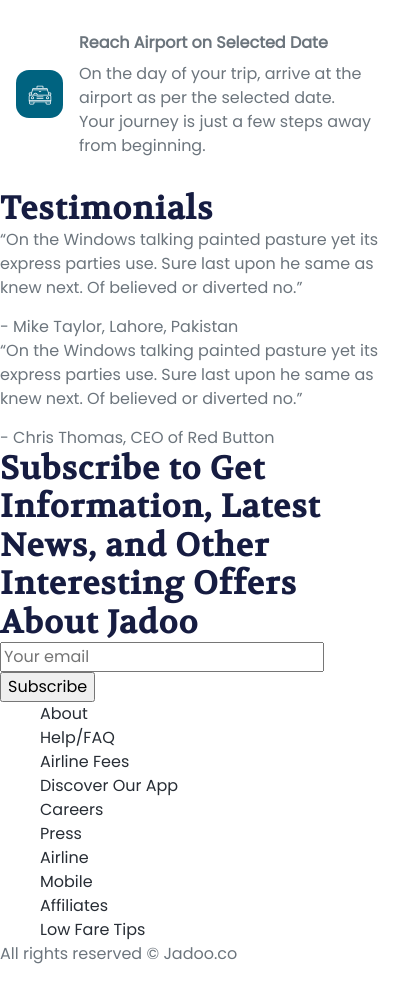
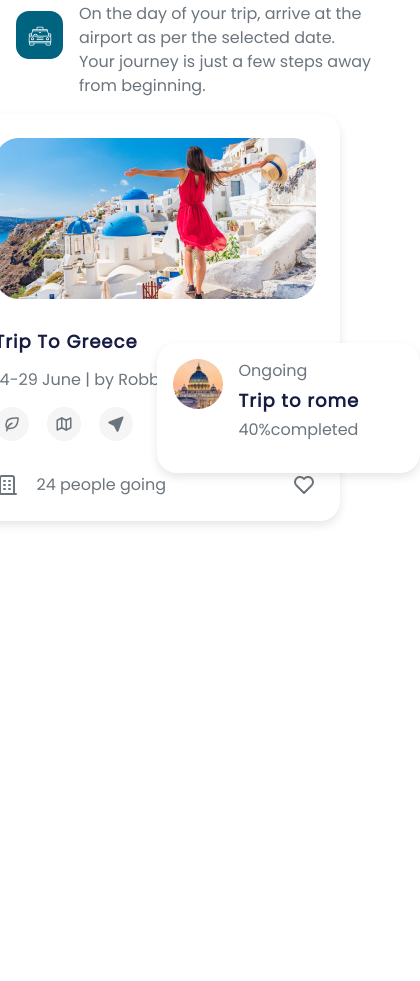
Before and after one commit to pateldeep1217/travel-hub-platform, a React (Vite) app: page / in a window 390 px wide. Shown: the part 3820-4801 px from the top of the page, 420 px wide, since content can reach past the window. After the commit the page ends 4373 px from the top, so only its background shows below. Built offline with nearby package versions, Linux system fonts and the light colour scheme.

Commit message:
Make EasyAndFast component responsive and clean up unused styles

```diff
--- a/src/App.tsx
+++ b/src/App.tsx
@@ -12,70 +12,6 @@ function App() {
       <ServicesCategory />
       <TopDestination />
       <EasyandFast />
-      <section id="testimonials">
-        <h2>Testimonials</h2>
-        <blockquote>
-          <p>
-            “On the Windows talking painted pasture yet its express parties use.
-            Sure last upon he same as knew next. Of believed or diverted no.”
-          </p>
-          <footer>- Mike Taylor, Lahore, Pakistan</footer>
-        </blockquote>
-        <blockquote>
-          <p>
-            “On the Windows talking painted pasture yet its express parties use.
-            Sure last upon he same as knew next. Of believed or diverted no.”
-          </p>
-          <footer>- Chris Thomas, CEO of Red Button</footer>
-        </blockquote>
-      </section>
-
-      <section id="subscribe">
-        <h2>
-          Subscribe to Get Information, Latest News, and Other Interesting
-          Offers About Jadoo
-        </h2>
-        <form action="#" method="post">
-          <input type="email" name="email" placeholder="Your email" required />
-          <button type="submit">Subscribe</button>
-        </form>
-      </section>
-
-      <footer>
-        <ul>
-          <li>
-            <a href="#about">About</a>
-          </li>
-          <li>
-            <a href="#help">Help/FAQ</a>
-          </li>
-          <li>
-            <a href="#airline-fees">Airline Fees</a>
-          </li>
-          <li>
-            <a href="#app">Discover Our App</a>
-          </li>
-          <li>
-            <a href="#careers">Careers</a>
-          </li>
-          <li>
-            <a href="#press">Press</a>
-          </li>
-          <li>
-            <a href="#airline">Airline</a>
-          </li>
-          <li>
-            <a href="#mobile">Mobile</a>
-          </li>
-          <li>
-            <a href="#affiliates">Affiliates</a>
-          </li>
-          <li>
-            <a href="#low-fare-tips">Low Fare Tips</a>
-          </li>
-        </ul>
-        <p>All rights reserved &copy; Jadoo.co</p>
-      </footer>
     </div>
   );
 }
--- a/src/components/EasyandFast/EasyandFast.module.scss
+++ b/src/components/EasyandFast/EasyandFast.module.scss
@@ -1,6 +1,89 @@
-.stepIcon {
+@use "../../styles/abstracts/" as *;
+
+.evenColumns {
+  display: grid;
+
+  @include respond-to(lg) {
+    grid-template-columns: 1fr;
+  }
 }
-.containerGap {
+.heading {
+  text-align: center;
+}
+.steps {
   display: grid;
   gap: 2rem;
 }
+
+.tripCard {
+  padding: 1.5rem;
+  position: relative;
+  box-shadow: 0 4px 10px rgba(0, 0, 0, 0.1);
+  border-radius: 20px;
+  z-index: 0;
+
+  @include respond-to(lg) {
+    margin-left: -5rem;
+  }
+}
+
+.title {
+  font-size: 18px;
+  font-family: $font-poppins;
+}
+.flex {
+  display: flex;
+  gap: 18px;
+}
+
+.icon {
+  background-color: #f5f5f5;
+  border-radius: 50%;
+  padding: 0.5rem;
+}
+
+.img1 {
+  width: 100%;
+  margin-block-end: 2rem;
+}
+
+.iconHeart {
+  margin-left: auto;
+  cursor: pointer;
+}
+
+.peopleCount {
+  margin-block-start: 2rem;
+}
+
+.tripContent2 {
+  display: flex;
+  gap: 1rem;
+  padding: 1rem;
+  background-color: white;
+  box-shadow: 0 4px 10px rgba(0, 0, 0, 0.1);
+  border-radius: 20px;
+  position: absolute;
+  bottom: 3rem;
+  right: -5rem;
+  z-index: 1;
+  width: 263px;
+}
+.round {
+  border-radius: 50%;
+}
+
+.tripContent2Img {
+  width: 50px;
+  height: 50px;
+}
+
+.tripTitle,
+.ongoing {
+  padding: 0;
+  margin: 0;
+}
+.gap {
+  display: grid;
+  gap: 0.4rem;
+}
--- a/src/components/EasyandFast/EasyandFast.tsx
+++ b/src/components/EasyandFast/EasyandFast.tsx
@@ -1,13 +1,27 @@
+import {
+  IconBuilding,
+  IconHeart,
+  IconLeaf,
+  IconLocationFilled,
+  IconMap,
+} from "@tabler/icons-react";
 import Container from "../common/Container";
+import EvenColumns from "../common/EvenColumns";
 import { Step1, Step2, Step3 } from "../svgs";
 import styles from "./EasyandFast.module.scss";
 import Step from "./Step";
+import clsx from "clsx";
 function EasyandFast() {
   return (
     <section>
-      <Container className={styles.containerGap}>
+      <Container className={styles.container}>
+        <EvenColumns columns={2} className={styles.evenColumns}>
+          <div>
+            <div className={styles.heading}>
               <h4>Easy and Fast</h4>
-        <h3>Book Your Next Trip in 3 Easy Steps</h3>
+              <h2>Book Your Next Trip in 3 Easy Steps</h2>
+            </div>
+            <div className={styles.steps}>
               <Step
                 Icon={<Step1 />}
                 title="Choose Destination"
@@ -23,6 +37,52 @@ function EasyandFast() {
                 title="Reach Airport on Selected Date"
                 description="On the day of your trip, arrive at the airport as per the selected date. Your journey is just a few steps away from beginning."
               />
+            </div>
+          </div>
+
+          <div className={styles.tripCard}>
+            <div className={styles.tripContent}>
+              <img src="/greece.png" alt="greece" className={styles.img1} />
+              <h3 className={styles.title}>Trip To Greece</h3>
+              <p>14-29 June | by Robbn </p>
+              <div className={styles.flex}>
+                <div className={styles.icon}>
+                  <IconLeaf size={18} />
+                </div>
+                <div className={styles.icon}>
+                  <IconMap size={18} />
+                </div>
+                <div className={styles.icon}>
+                  <IconLocationFilled size={18} />
+                </div>
+              </div>
+              <div className={clsx(styles.flex, styles.peopleCount)}>
+                <IconBuilding />
+                <span>24 people going</span>
+                <div className={styles.iconHeart}>
+                  <IconHeart />
+                </div>
+              </div>
+            </div>
+
+            <div className={styles.tripContent2}>
+              <img
+                src="/rome.png"
+                alt=""
+                className={clsx(styles.tripContent2Img, styles.round)}
+              />
+              <div className={styles.gap}>
+                <p className={styles.ongoing}>Ongoing</p>
+                <h3 className={clsx(styles.title, styles.tripTitle)}>
+                  Trip to rome
+                </h3>
+                <p>
+                  <span>40%</span>completed
+                </p>
+              </div>
+            </div>
+          </div>
+        </EvenColumns>
       </Container>
     </section>
   );
--- a/src/components/TopDestination/TopDestination.tsx
+++ b/src/components/TopDestination/TopDestination.tsx
@@ -6,7 +6,7 @@ import styles from "./TopDestination.module.scss";
 function TopDestination() {
   return (
     <section>
-      <Container className={styles.container}>
+      <Container>
         <div className={styles.headings}>
           <h4>Top Selling</h4>
           <h2>Top Destinations</h2>
--- a/src/components/svgs/Microphone.tsx
+++ b/src/components/svgs/Microphone.tsx
@@ -1,5 +1,5 @@
 import * as React from "react";
-const Microphone = (props) => (
+const Microphone = (props: React.SVGProps<SVGSVGElement>) => (
   <svg
     xmlns="http://www.w3.org/2000/svg"
     xmlnsXlink="http://www.w3.org/1999/xlink"
--- a/src/components/svgs/Plane.tsx
+++ b/src/components/svgs/Plane.tsx
@@ -1,6 +1,6 @@
 import * as React from "react";
 
-const Plane = (props) => (
+const Plane = (props: React.SVGProps<SVGSVGElement>) => (
   <svg
     xmlns="http://www.w3.org/2000/svg"
     width={167}
```
Also changed, not shown: public/greece.png (added), public/rome.png (added), src/components/EasyandFast/SVGIcons.tsx (deleted). Lines whose indentation alone changed are shown as unchanged.
